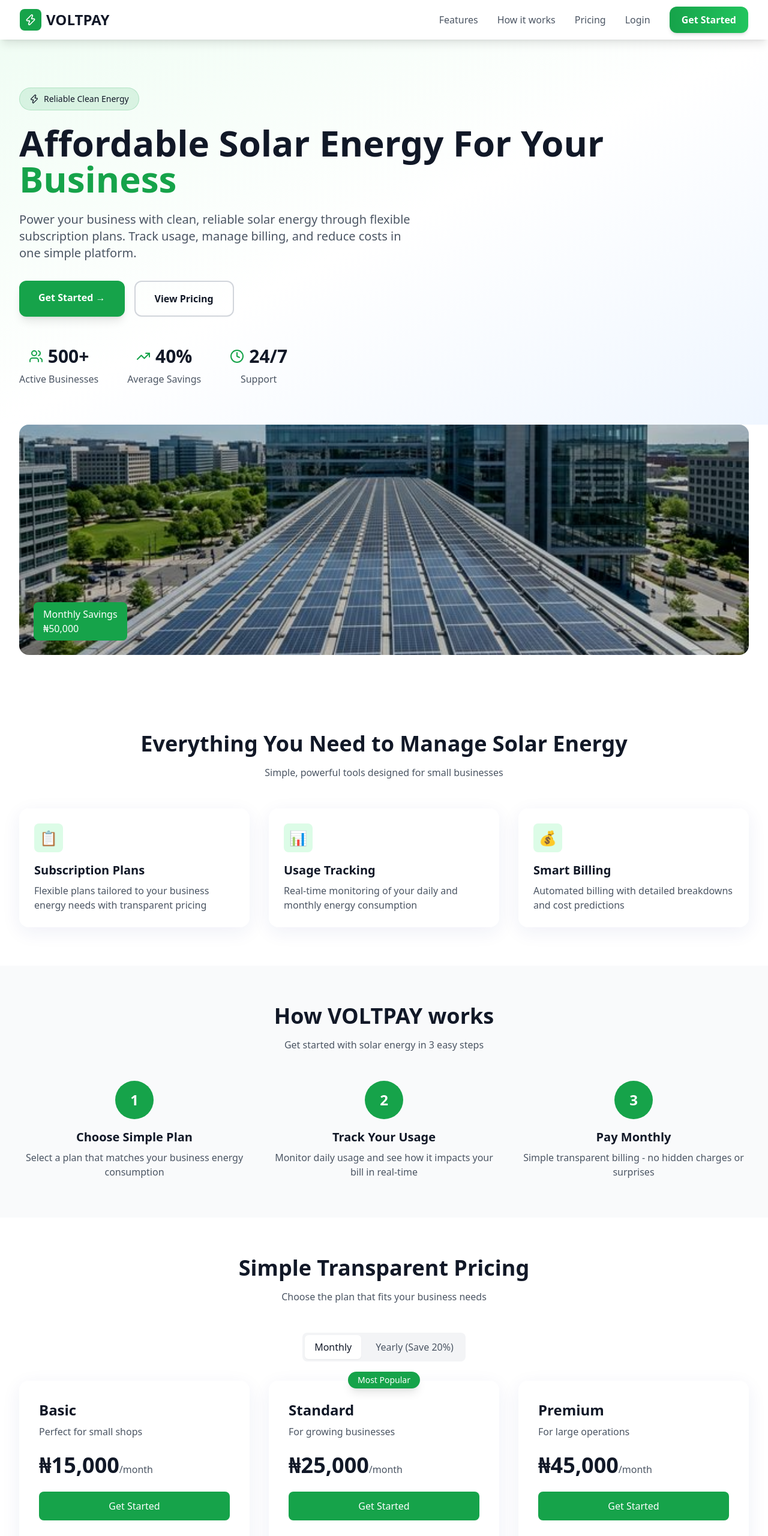
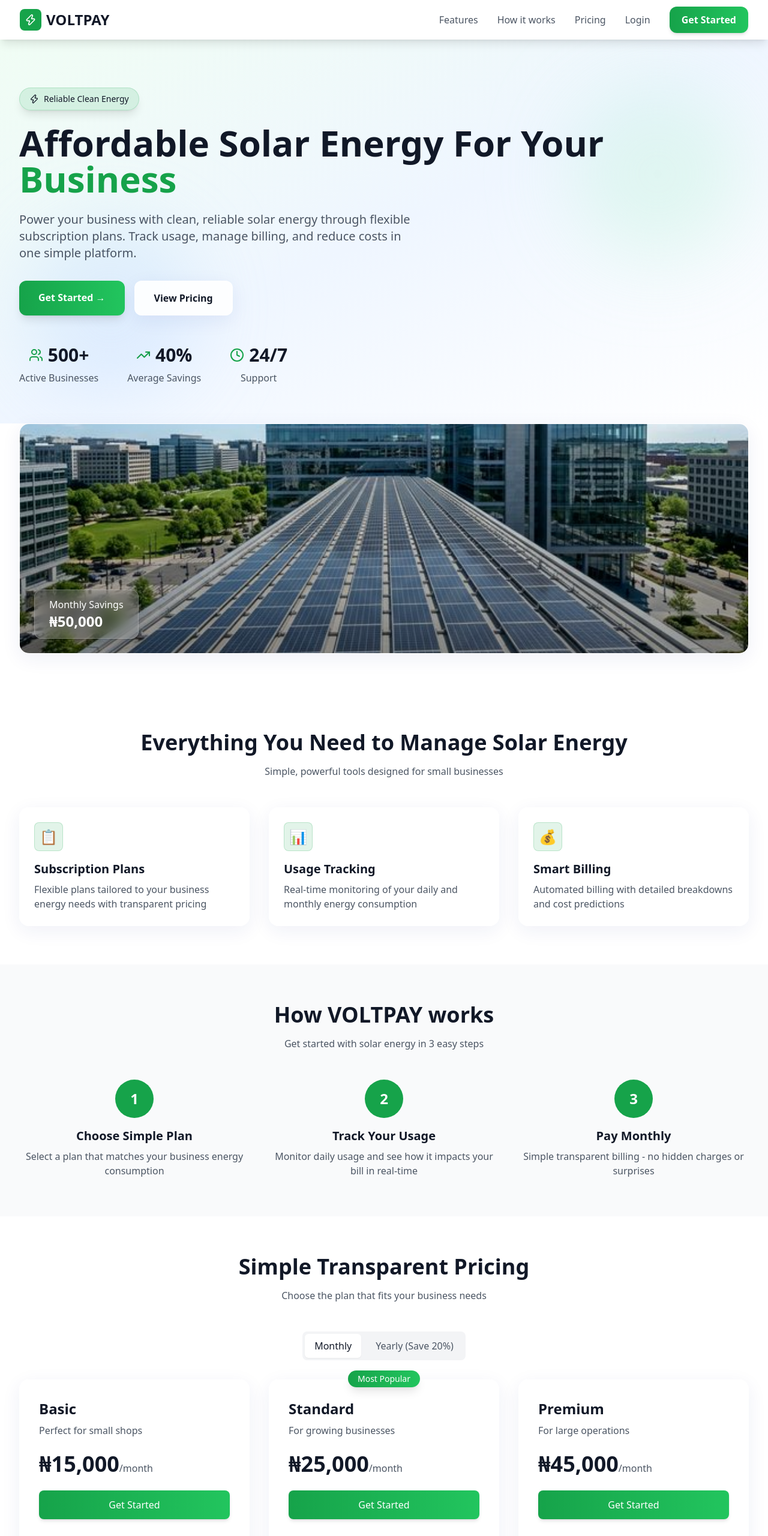
Before and after one commit to stephenmayowa112/buildathon, a Next.js app: page / in a window 1280 px wide. Shown: the top 2561 px of the page at 60% size. Built offline with nearby package versions, Linux system fonts and the light colour scheme; no server answers.

Commit message:
feat: introduce core application pages including homepage, payment success, simulator, dashboard layout, and onboarding plans.

```diff
--- a/app/globals.css
+++ b/app/globals.css
@@ -79,6 +79,11 @@
   .animate-float {
     animation: float 3s ease-in-out infinite;
   }
+
+  .animate-float-delayed {
+    animation: float 3s ease-in-out infinite;
+    animation-delay: 2s;
+  }
 }
 
 /* Custom scrollbar */
--- a/app/onboarding/plans/page.tsx
+++ b/app/onboarding/plans/page.tsx
@@ -2,6 +2,7 @@
 
 import { useRouter } from "next/navigation";
 import Link from "next/link";
+import { Zap } from "lucide-react";
 import { PLANS } from "@/types";
 import { formatCurrency } from "@/lib/billing";
 
@@ -20,9 +21,9 @@
           <div className="flex items-center gap-6">
             <Link href="/" className="flex items-center gap-2 group">
               <div className="w-9 h-9 bg-green-600 rounded-lg flex items-center justify-center group-hover:bg-green-700 transition">
-                <span className="text-white font-bold">⚡</span>
+                <Zap className="w-5 h-5 text-white" />
               </div>
-              <span className="text-xl font-bold">VOLTPAY</span>
+              <span className="text-2xl font-bold">VOLTPAY</span>
             </Link>
             <div>
               <div className="text-sm text-gray-600">Plans</div>
--- a/app/page.tsx
+++ b/app/page.tsx
@@ -30,11 +30,13 @@
       <Navbar />
 
       {/* Hero Section */}
-      <section className="max-w-7xl mx-auto px-4 sm:px-6 lg:px-8 pt-20 pb-16 relative">
-        <div className="absolute inset-0 bg-gradient-to-br from-green-50 via-white to-blue-50 -z-10"></div>
+      <section className="max-w-7xl mx-auto px-4 sm:px-6 lg:px-8 pt-20 pb-16 relative overflow-hidden">
+        <div className="absolute inset-0 bg-gradient-to-br from-green-50 via-blue-50 to-white -z-10"></div>
+        <div className="absolute top-20 right-10 w-72 h-72 bg-green-200 rounded-full mix-blend-multiply filter blur-3xl opacity-30 animate-float"></div>
+        <div className="absolute bottom-10 left-10 w-72 h-72 bg-blue-200 rounded-full mix-blend-multiply filter blur-3xl opacity-30 animate-float" style={{ animationDelay: '2s' }}></div>
 
-        <div className="inline-block mb-6">
-          <span className="px-4 py-2 glass-green rounded-full text-sm font-medium flex items-center gap-2 w-fit">
+        <div className="inline-block mb-6 relative z-10">
+          <span className="px-4 py-2 glass-green rounded-full text-sm font-medium flex items-center gap-2 w-fit shadow-lg">
             <Zap className="w-4 h-4" />
             Reliable Clean Energy
           </span>
@@ -52,13 +54,13 @@
         <div className="flex gap-4 mb-12">
           <Link
             href="/auth/signup"
-            className="px-8 py-4 bg-green-600 text-white rounded-xl font-semibold hover:bg-green-700 transition-all shadow-lg hover:shadow-xl transform hover:-translate-y-0.5"
+            className="px-8 py-4 bg-gradient-to-r from-green-600 to-green-500 text-white rounded-xl font-semibold hover:from-green-700 hover:to-green-600 transition-all shadow-lg hover:shadow-xl transform hover:-translate-y-0.5"
           >
             Get Started →
           </Link>
           <Link
             href="#pricing"
-            className="px-8 py-4 border-2 border-gray-300 rounded-xl font-semibold hover:border-green-600 hover:text-green-600 transition-all"
+            className="px-8 py-4 glass-card rounded-xl font-semibold hover:shadow-lg transition-all transform hover:-translate-y-0.5"
           >
             View Pricing
           </Link>
@@ -91,7 +93,7 @@
 
       {/* Image Placeholder */}
       <section className="max-w-7xl mx-auto px-4 sm:px-6 lg:px-8 pb-16">
-        <div className="bg-gray-200 rounded-2xl h-96 relative overflow-hidden">
+        <div className="glass-card rounded-2xl h-96 relative overflow-hidden shadow-2xl">
           <Image
             src="/images/solar-placeholder.png"
             alt="Business building powered by solar panels"
@@ -99,10 +101,11 @@
             className="object-cover"
             priority
           />
-          <div className="absolute inset-0 bg-black/20"></div> {/* Subtle overlay for better text readability */}
+          <div className="absolute inset-0 bg-gradient-to-t from-black/40 to-transparent"></div>
           <div className="absolute bottom-6 left-6">
-            <div className="bg-green-600 text-white px-4 py-2 rounded-lg font-medium">
-              Monthly Savings<br />₦50,000
+            <div className="glass-dark text-white px-6 py-3 rounded-xl font-medium backdrop-blur-md shadow-lg">
+              Monthly Savings<br />
+              <span className="text-2xl font-bold">₦50,000</span>
             </div>
           </div>
         </div>
@@ -118,8 +121,8 @@
         </p>
 
         <div className="grid md:grid-cols-3 gap-8">
-          <div className="glass-card p-6 rounded-2xl hover:shadow-xl transition-all">
-            <div className="w-12 h-12 bg-green-100 rounded-lg flex items-center justify-center mb-4">
+          <div className="glass-card p-6 rounded-2xl hover:shadow-2xl transition-all transform hover:-translate-y-1">
+            <div className="w-12 h-12 glass-green rounded-lg flex items-center justify-center mb-4">
               <span className="text-2xl">📋</span>
             </div>
             <h3 className="text-xl font-bold mb-2">Subscription Plans</h3>
@@ -128,8 +131,8 @@
             </p>
           </div>
 
-          <div className="glass-card p-6 rounded-2xl hover:shadow-xl transition-all">
-            <div className="w-12 h-12 bg-green-100 rounded-lg flex items-center justify-center mb-4">
+          <div className="glass-card p-6 rounded-2xl hover:shadow-2xl transition-all transform hover:-translate-y-1">
+            <div className="w-12 h-12 glass-green rounded-lg flex items-center justify-center mb-4">
               <span className="text-2xl">📊</span>
             </div>
             <h3 className="text-xl font-bold mb-2">Usage Tracking</h3>
@@ -138,8 +141,8 @@
             </p>
           </div>
 
-          <div className="glass-card p-6 rounded-2xl hover:shadow-xl transition-all">
-            <div className="w-12 h-12 bg-green-100 rounded-lg flex items-center justify-center mb-4">
+          <div className="glass-card p-6 rounded-2xl hover:shadow-2xl transition-all transform hover:-translate-y-1">
+            <div className="w-12 h-12 glass-green rounded-lg flex items-center justify-center mb-4">
               <span className="text-2xl">💰</span>
             </div>
             <h3 className="text-xl font-bold mb-2">Smart Billing</h3>
@@ -230,7 +233,7 @@
 
         <div className="grid md:grid-cols-3 gap-8">
           {/* Basic Plan */}
-          <div className="glass-card rounded-2xl p-8 hover:shadow-2xl transition-all">
+          <div className="glass-card rounded-2xl p-8 hover:shadow-2xl transition-all transform hover:-translate-y-1">
             <h3 className="text-2xl font-bold mb-2">Basic</h3>
             <p className="text-gray-600 mb-6">Perfect for small shops</p>
             <div className="mb-6">
@@ -249,7 +252,7 @@
             </div>
             <Link
               href="/auth/signup?plan=basic"
-              className="block w-full py-3 bg-green-600 text-white text-center rounded-lg font-medium hover:bg-green-700 transition mb-6"
+              className="block w-full py-3 bg-gradient-to-r from-green-600 to-green-500 text-white text-center rounded-lg font-medium hover:from-green-700 hover:to-green-600 transition mb-6 shadow-md hover:shadow-lg"
             >
               Get Started
             </Link>
@@ -275,7 +278,7 @@
 
           {/* Standard Plan */}
           <div className="glass-card border-2 border-green-600 rounded-2xl p-8 relative hover:shadow-2xl transition-all transform hover:scale-105">
-            <div className="absolute -top-4 left-1/2 -translate-x-1/2 bg-green-600 text-white px-4 py-1 rounded-full text-sm font-medium shadow-lg">
+            <div className="absolute -top-4 left-1/2 -translate-x-1/2 bg-gradient-to-r from-green-600 to-green-500 text-white px-4 py-1 rounded-full text-sm font-medium shadow-lg">
               Most Popular
             </div>
             <h3 className="text-2xl font-bold mb-2">Standard</h3>
@@ -296,7 +299,7 @@
             </div>
             <Link
               href="/auth/signup?plan=standard"
-              className="block w-full py-3 bg-green-600 text-white text-center rounded-lg font-medium hover:bg-green-700 transition mb-6"
+              className="block w-full py-3 bg-gradient-to-r from-green-600 to-green-500 text-white text-center rounded-lg font-medium hover:from-green-700 hover:to-green-600 transition mb-6 shadow-md hover:shadow-lg"
             >
               Get Started
             </Link>
@@ -325,7 +328,7 @@
           </div>
 
           {/* Premium Plan */}
-          <div className="glass-card rounded-2xl p-8 hover:shadow-2xl transition-all">
+          <div className="glass-card rounded-2xl p-8 hover:shadow-2xl transition-all transform hover:-translate-y-1">
             <h3 className="text-2xl font-bold mb-2">Premium</h3>
             <p className="text-gray-600 mb-6">For large operations</p>
             <div className="mb-6">
@@ -344,7 +347,7 @@
             </div>
             <Link
               href="/auth/signup?plan=premium"
-              className="block w-full py-3 bg-green-600 text-white text-center rounded-lg font-medium hover:bg-green-700 transition mb-6"
+              className="block w-full py-3 bg-gradient-to-r from-green-600 to-green-500 text-white text-center rounded-lg font-medium hover:from-green-700 hover:to-green-600 transition mb-6 shadow-md hover:shadow-lg"
             >
               Get Started
             </Link>
--- a/app/payment/success/page.tsx
+++ b/app/payment/success/page.tsx
@@ -3,6 +3,7 @@
 import { useEffect, useState, Suspense } from "react";
 import { useSearchParams, useRouter } from "next/navigation";
 import Link from "next/link";
+import { Zap } from "lucide-react";
 
 function PaymentSuccessContent() {
   const searchParams = useSearchParams();
@@ -31,10 +32,10 @@
       <div className="max-w-md w-full">
         {/* Logo */}
         <Link href="/" className="flex items-center justify-center gap-2 mb-8 group">
-          <div className="w-12 h-12 bg-green-600 rounded-xl flex items-center justify-center group-hover:bg-green-700 transition">
-            <span className="text-white font-bold text-2xl">⚡</span>
+          <div className="w-9 h-9 bg-green-600 rounded-lg flex items-center justify-center group-hover:bg-green-700 transition">
+            <Zap className="w-5 h-5 text-white" />
           </div>
-          <span className="text-3xl font-bold">VOLTPAY</span>
+          <span className="text-2xl font-bold">VOLTPAY</span>
         </Link>
 
         <div className="bg-white rounded-2xl shadow-xl p-8 border border-gray-100 text-center">
```
Also changed, not shown: app/dashboard/layout.tsx (+8 -8 lines), app/simulator/page.tsx (+4 -3 lines).
